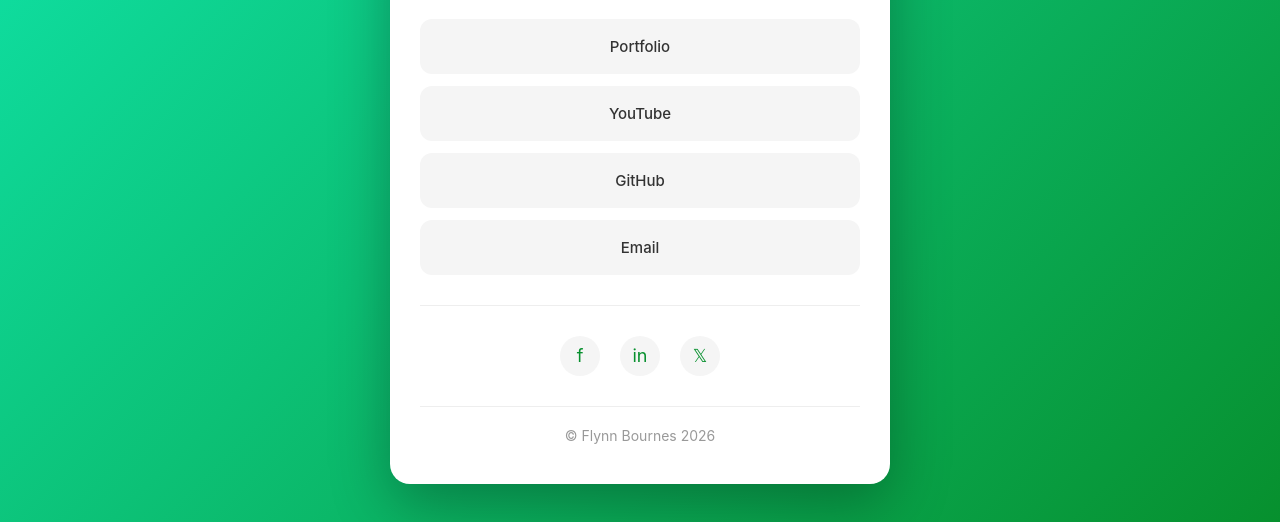
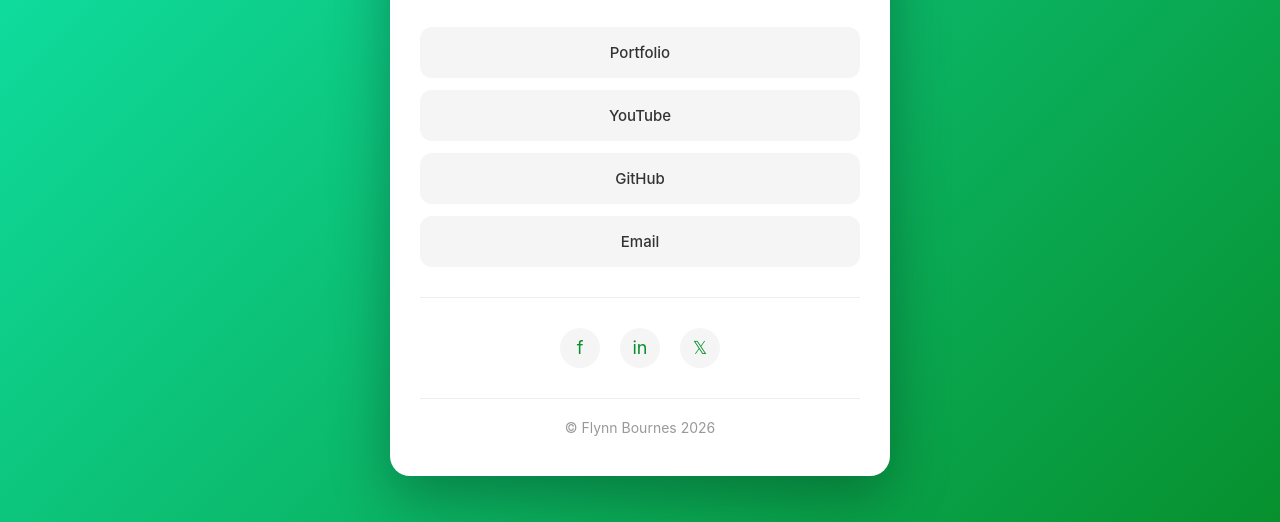
Before and after one commit to ThatGuyBoz/bozlanding, a plain HTML site: page index.html in a window 1280 px wide. Shown: the part 278-800 px from the top of the page. Drawn offline with Linux system fonts and the light colour scheme.

Commit message:
Update styles.css

```diff
--- a/css/styles.css
+++ b/css/styles.css
@@ -74,7 +74,7 @@
     font-weight: 500;
     font-size: 15px;
     transition: all 0.3s ease;
-    border: 2px solid transparent;
+    border: 0px solid transparent;
 }
 
 .link-button:hover {
```
